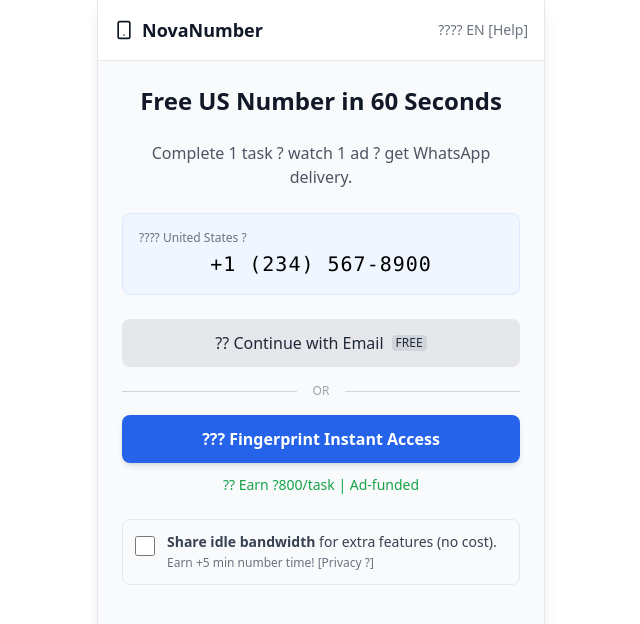
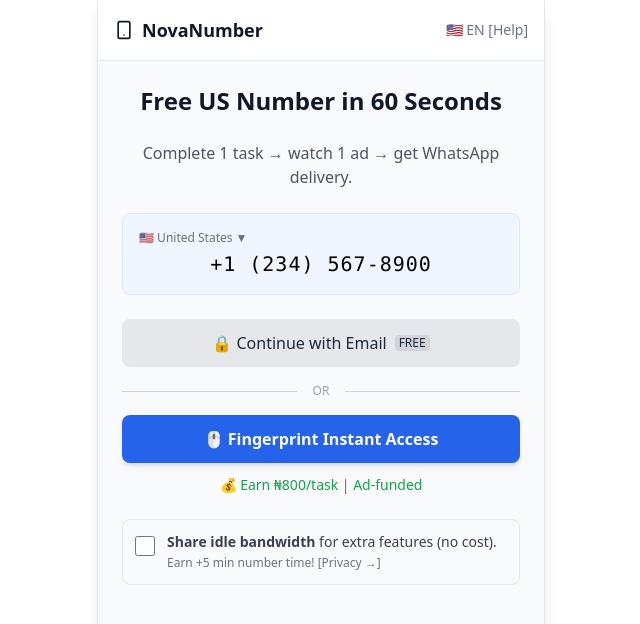
Before and after one commit to complianceguardaireports-wq/NovaNumber, a Next.js app: page / in a window 1280 px wide. Shown: the top 624 px of the page, without its empty margins (319-959 px from the left). Built offline with nearby package versions, Linux system fonts and the light colour scheme.

Commit message:
Fix emoji encoding

```diff
--- a/pages/index.js
+++ b/pages/index.js
@@ -9,22 +9,22 @@
       {/* Header */}
       <div className="bg-white p-4 flex justify-between items-center border-b">
         <span className="font-bold text-lg flex items-center gap-2"><Smartphone size={20}/> NovaNumber</span>
-        <span className="text-sm text-gray-500">???? EN [Help]</span>
+        <span className="text-sm text-gray-500">🇺🇸 EN [Help]</span>
       </div>
 
       {/* Hero */}
       <div className="p-6 text-center space-y-6">
         <h1 className="text-2xl font-bold text-gray-900">Free US Number in 60 Seconds</h1>
-        <p className="text-gray-600">Complete 1 task ? watch 1 ad ? get WhatsApp delivery.</p>
+        <p className="text-gray-600">Complete 1 task → watch 1 ad → get WhatsApp delivery.</p>
 
         <div className="bg-blue-50 p-4 rounded-lg border border-blue-100">
-          <div className="text-left text-xs text-gray-500 mb-1">???? United States ?</div>
+          <div className="text-left text-xs text-gray-500 mb-1">🇺🇸 United States ▼</div>
           <div className="text-xl font-mono tracking-wider text-black">+1 (234) 567-8900</div>
         </div>
 
         <div className="space-y-3">
           <button className="w-full bg-gray-200 text-gray-800 py-3 rounded-lg font-medium flex items-center justify-center gap-2">
-            ?? Continue with Email <span className="text-xs bg-gray-300 px-1 rounded">FREE</span>
+            🔒 Continue with Email <span className="text-xs bg-gray-300 px-1 rounded">FREE</span>
           </button>
 
           <div className="relative flex py-1 items-center">
@@ -37,9 +37,9 @@
             onClick={() => window.location.href = "/cpa"}
             className="w-full bg-blue-600 text-white py-3 rounded-lg font-bold shadow-md hover:bg-blue-700 transition"
           >
-            ??? Fingerprint Instant Access
+            🖱️ Fingerprint Instant Access
           </button>
-          <p className="text-sm text-green-600 font-medium">?? Earn ?800/task | Ad-funded</p>
+          <p className="text-sm text-green-600 font-medium">💰 Earn ₦800/task | Ad-funded</p>
         </div>
 
         {/* Bright SDK Opt-in */}
@@ -53,7 +53,7 @@
           <div className="text-sm text-gray-700">
             <span className="font-bold">Share idle bandwidth</span> for extra features (no cost).
             <br/>
-            <span className="text-xs text-gray-500">Earn +5 min number time! [Privacy ?]</span>
+            <span className="text-xs text-gray-500">Earn +5 min number time! [Privacy →]</span>
           </div>
         </div>
       </div>
```
